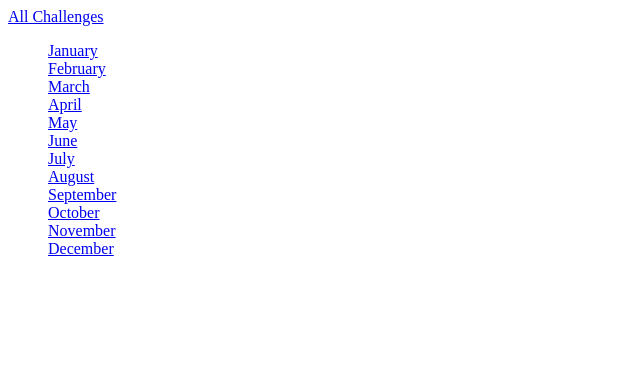
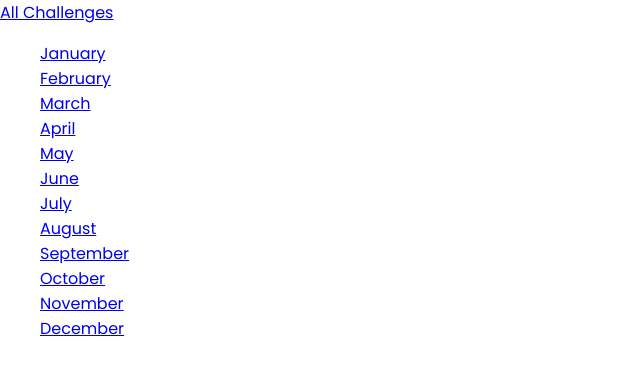
Before and after one commit to AnthonerMonzon/monthly_challenges, a Django app: page /challenge/ in a window 1280 px wide. Shown: the top 375 px of the page, without its empty margins (0-640 px from the left). Run offline with Django 5.2, Linux system fonts and the light colour scheme.

Commit message:
adding global static files

```diff
--- a/monthly_challenges/settings.py
+++ b/monthly_challenges/settings.py
@@ -124,3 +124,7 @@
 # https://docs.djangoproject.com/en/5.0/ref/settings/#default-auto-field
 
 DEFAULT_AUTO_FIELD = 'django.db.models.BigAutoField'
+
+STATICFILES_DIRS = [
+    BASE_DIR / "static"
+]
--- /dev/null
+++ b/static/style.css
@@ -0,0 +1,9 @@
+@import url('https://fonts.googleapis.com/css2?family=Poppins:ital,wght@0,100;0,200;0,300;0,400;0,500;0,600;0,700;0,800;0,900;1,100;1,200;1,300;1,400;1,500;1,600;1,700;1,800;1,900&family=Roboto:ital,wght@0,100;0,300;0,400;0,500;0,700;0,900;1,100;1,300;1,400;1,500;1,700;1,900&display=swap');
+
+html {
+    font-family: "Poppins", sans-serif;
+}
+
+body {
+    margin: 0;
+}
--- a/templates/base.html
+++ b/templates/base.html
@@ -1,9 +1,11 @@
+{% load static %}
 <!DOCTYPE html>
 <html lang="en">
 <head>
     <meta charset="UTF-8">
     <meta name="viewport" content="width=device-width, initial-scale=1.0">
     <title>{% block page_title %}My Challenges{% endblock %}</title>
+    <link rel="stylesheet" href="{% static "style.css" %}">
     {% block css_files %}{% endblock css_files %}
 </head>
 <body>
```
